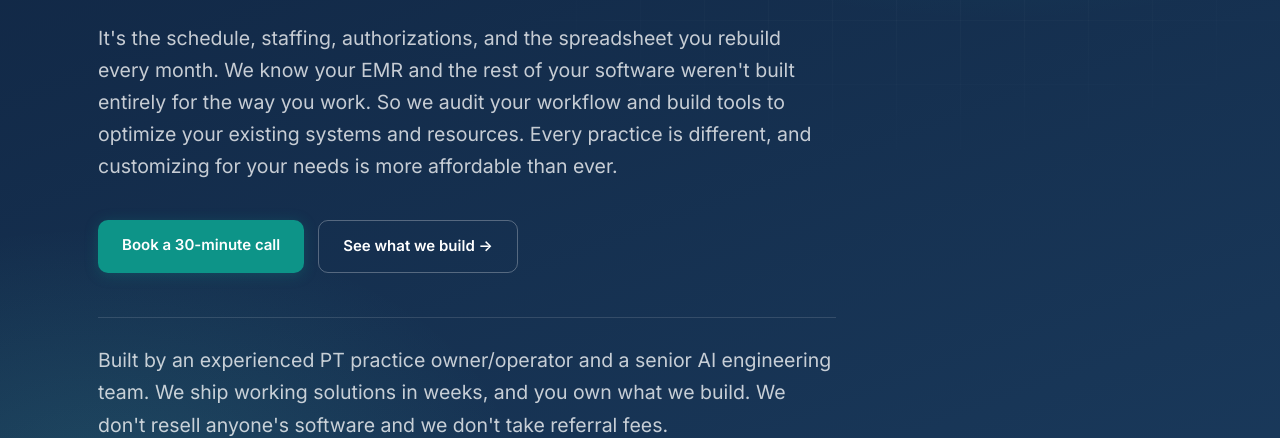
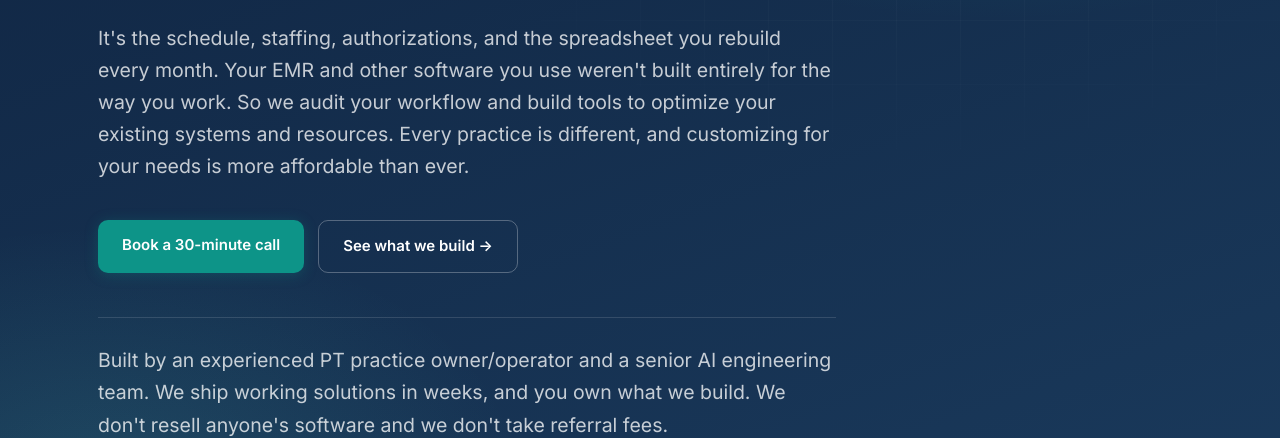
Before and after one commit to DSide-Consulting/dside-site, a plain HTML site: page index.html in a window 1280 px wide. Shown: the part 364-802 px from the top of the page. Drawn offline with Linux system fonts and the light colour scheme.

Commit message:
Update hero copy

```diff
--- a/index.html
+++ b/index.html
@@ -349,7 +349,7 @@ footer a:hover{color:var(--teal-bright)}
   <div class="wrap">
     <span class="eyebrow on-dark">DSide Consulting, LLC</span>
     <h1>Most of your week <em>isn't</em> <span class="nb">Physical Therapy.</span></h1>
-    <p>It's the schedule, staffing, authorizations, and the spreadsheet you rebuild every month. We know your EMR and the rest of your software weren't built entirely for the way you work. So we audit your workflow and build tools to optimize your existing systems and resources. Every practice is different, and customizing for your needs is more affordable than ever.</p>
+    <p>It's the schedule, staffing, authorizations, and the spreadsheet you rebuild every month. Your EMR and other software you use weren't built entirely for the way you work. So we audit your workflow and build tools to optimize your existing systems and resources. Every practice is different, and customizing for your needs is more affordable than ever.</p>
     <div class="hero-cta">
       <a class="btn btn-teal" href="https://calendar.app.google/7gdkohRqV7wFtHuk8" target="_blank" rel="noopener">Book a 30-minute call</a>
       <a class="btn btn-ghost" href="#work">See what we build →</a>
```
